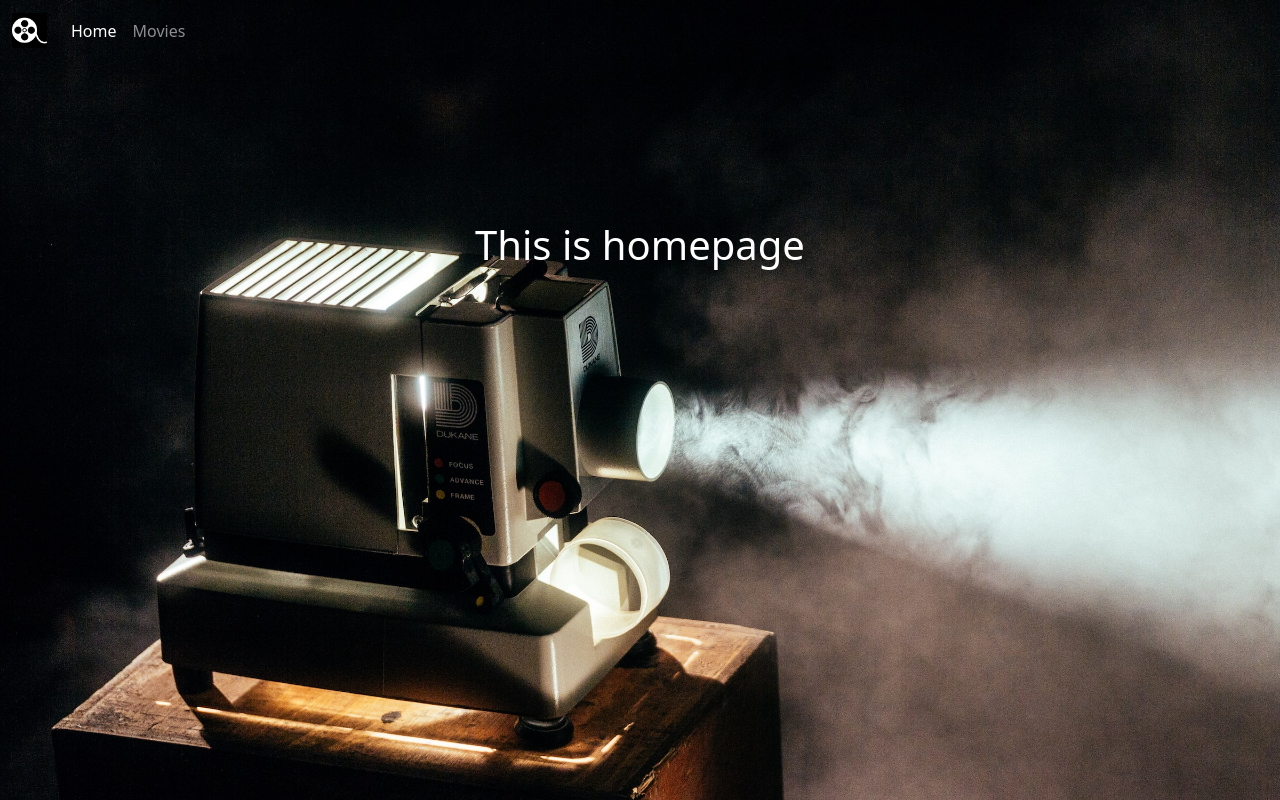
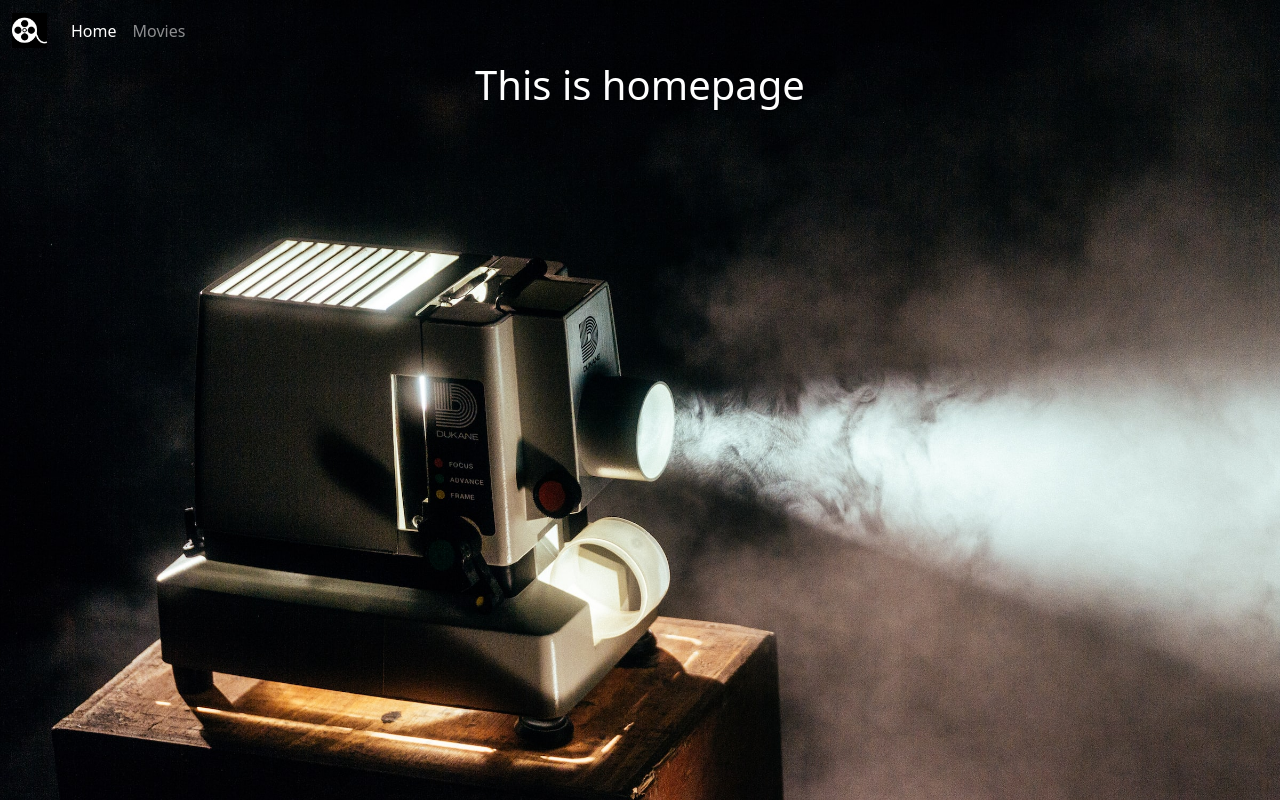
Before and after one commit to AsandahDevs/movie_site, a React (Create React App) app: page / in a window 1280 px wide. Built offline with nearby package versions, Linux system fonts and the light colour scheme.

Commit message:
Remove padding for h1 element.

```diff
--- a/src/global.css
+++ b/src/global.css
@@ -21,7 +21,6 @@ h1 {
   display: flex;
   justify-content: center;
   align-items: center;
-  padding-top: 10rem;
 }
 
 /*removing default border styling on hamburger nav icon upon a click or focus event */
```
